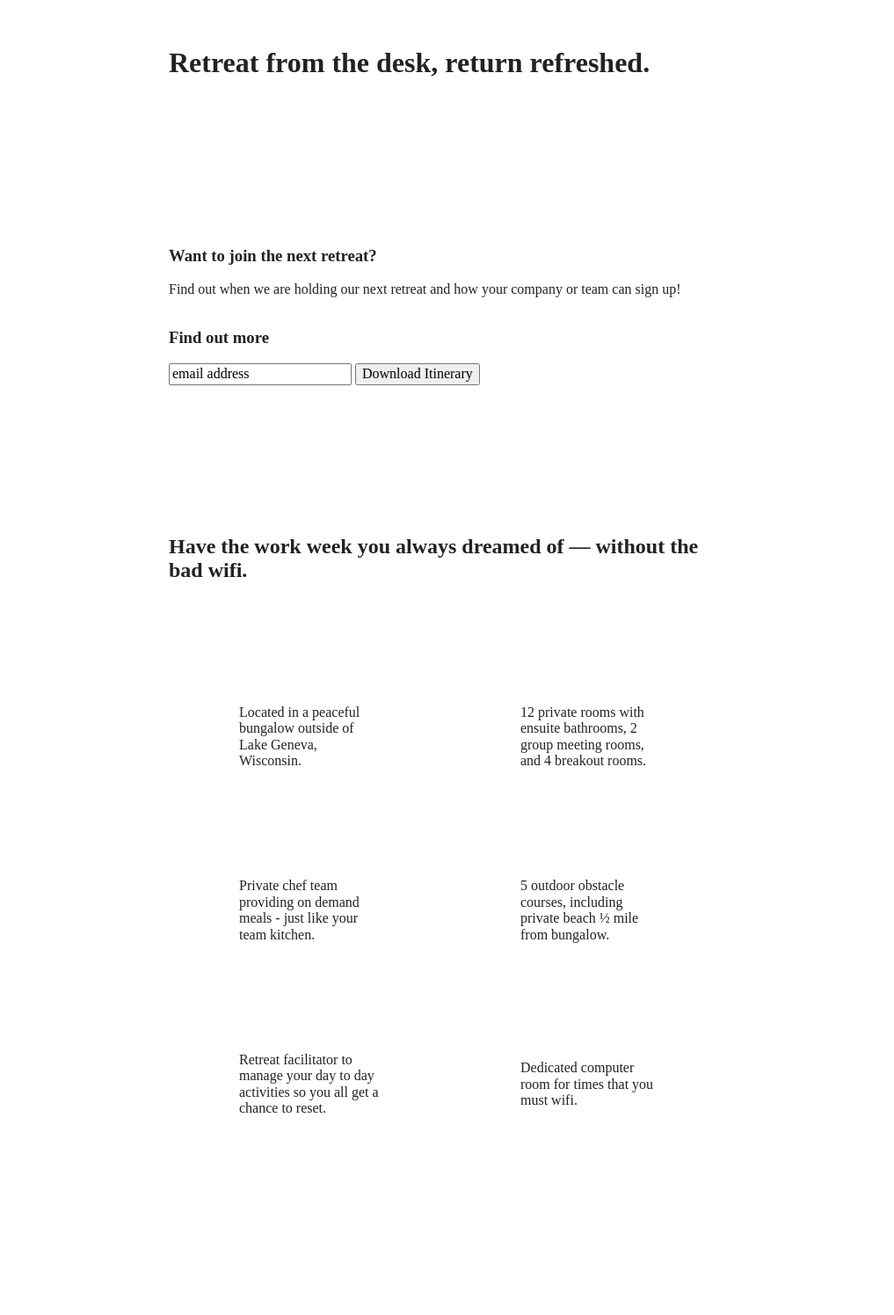
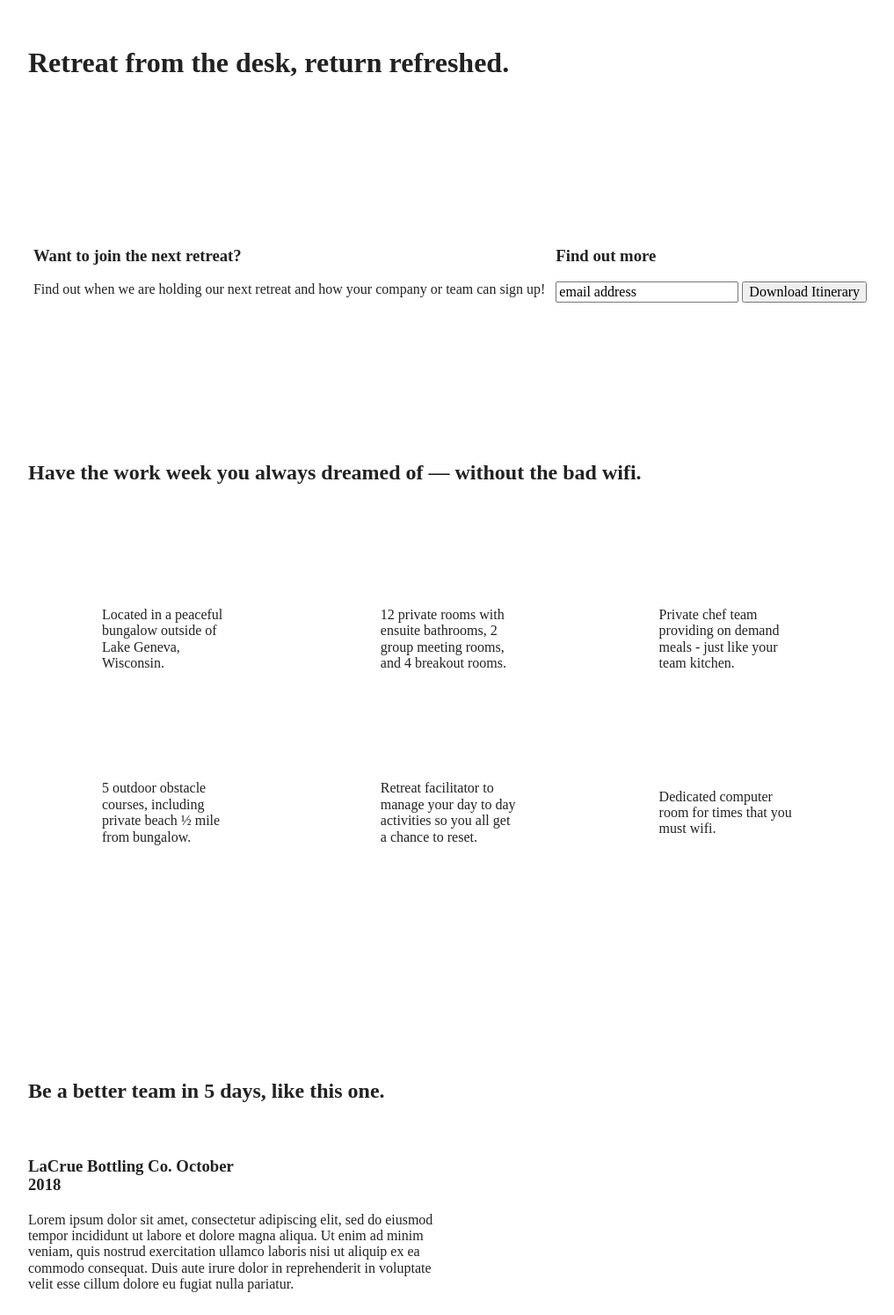
Before and after one commit to regine-tiu/unplugged, a website built with Parcel: page index.html in a window 1280 px wide. Shown: the part 185-1680 px from the top of the page at 88% size, without its empty margins (128-1145 px from the left). Built offline with nearby package versions, Linux system fonts and the light colour scheme.

Commit message:
desktop responsiveness added

```diff
--- a/css/main.css
+++ b/css/main.css
@@ -553,6 +553,47 @@
 
 
 @media only screen and (min-width: 1200px) {
+  .row {
+    max-width: 960px;
+  }
+
+  .hero h1{
+    width: 60%
+  }
+
+  aside .row {
+    justify-content: space-around;
+}
+
+aside .content-wrapper .form-description,
+aside .content-wrapper .form {
+    width: 30%;
+}
+
+/* Features */
+.features h2 {
+    width: 90%;
+}
+
+.features article {
+    flex-basis: 33%
+}
+
+/* Reviews */
+.reviews article div {
+    width:
+}
+
+/* ----- About ----- */
+.mission h2,
+.contact-section .row h2 {
+    width:
+}
+
+/* ----- FAQ ----- */
+.faq h2 {
+    width: 100%;
+}
 
 }
 
```
